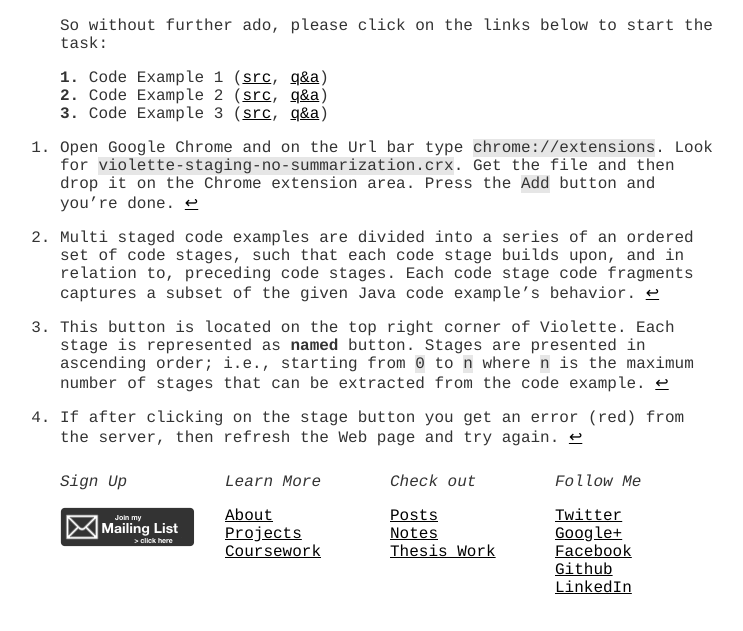
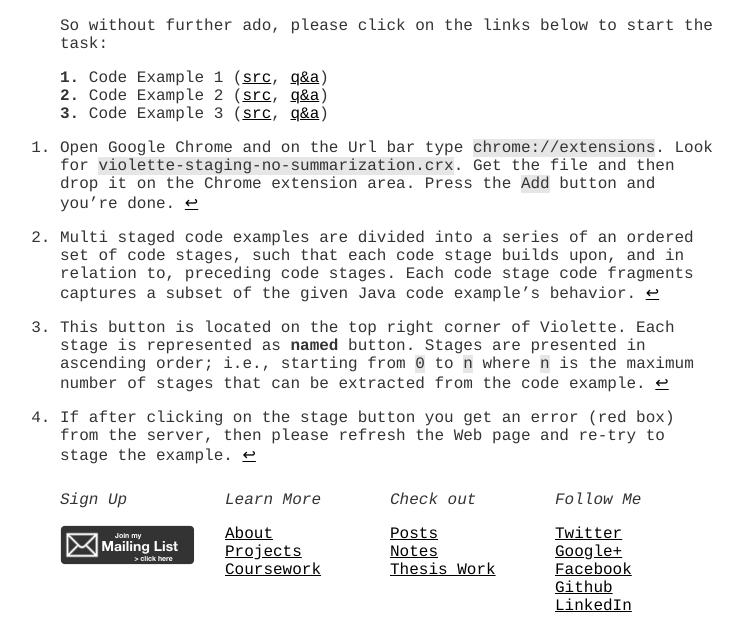
Before and after one commit to hsanchez/hsanchez.github.io, a Jekyll site: the page built from posts/thesiswork/tools/_posts/2015-01-28-violette-multistage.md, in a window 1280 px wide and 900 px high, scrolled down 1868 px, cut to the strip 269-900 px from the top of the window. Shown: the whole strip, without its empty margins (250-993 px from the left). Built offline with Jekyll 4.4.1, drawn with Linux system fonts in a browser that asks for light colours; Markdown is read by kramdown in place of the engine named in the settings.

Commit message:
ok; last ones

```diff
--- a/posts/thesiswork/tools/_posts/2015-01-28-violette-multistage.md
+++ b/posts/thesiswork/tools/_posts/2015-01-28-violette-multistage.md
@@ -109,4 +109,4 @@ So without further ado, please click on the links below to start the task:
 
 [^3]: This button is located on the top right corner of Violette. Each stage is represented as __named__ button. Stages are presented in ascending order; i.e., starting from `0` to `n` where `n` is the maximum number of stages that can be extracted from the code example.
 
-[^4]: If after clicking on the stage button you get an error (red) from the server, then refresh the Web page and try again.
+[^4]: If after clicking on the stage button you get an error (red box) from the server, then please refresh the Web page and re-try to stage the example.
```
